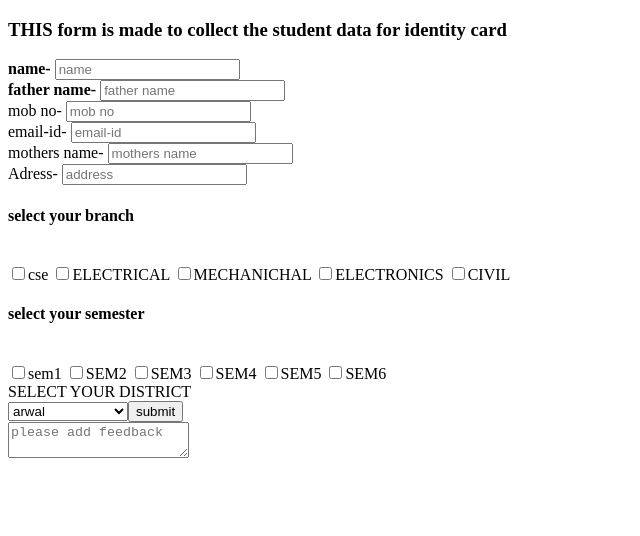
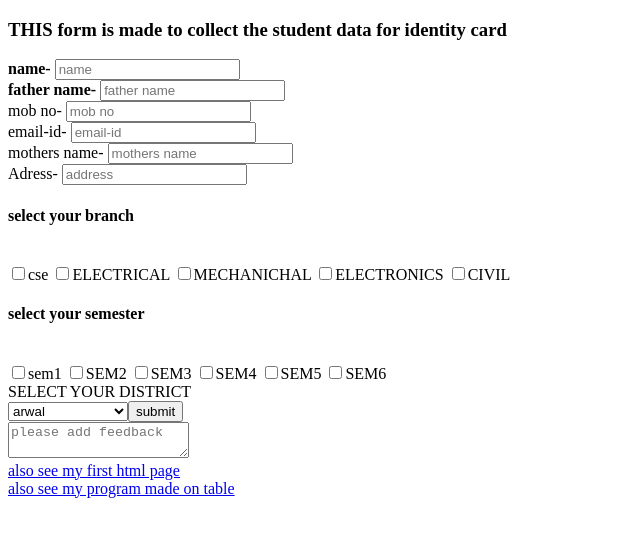
Before and after one commit to Siddharthbramhan/FORM, a plain HTML site: page index.html in a window 1280 px wide. Shown: the whole page, without its empty margins (0-640 px from the left). Drawn offline with Linux system fonts and the light colour scheme.

Commit message:
Add files via upload

```diff
--- a/index.html
+++ b/index.html
@@ -118,6 +118,9 @@
                             <input type="submit" value="submit"</input>
                               </br>
                              <textarea height ="500" name="feedback" value="feedback" placeholder="please add feedback"></textarea>
-
+                              <br>
+                             <a href="https://siddharthbramhan.github.io/MY-FIRST-PROJECT-HTML/">also see my first html page</a>
+                                <br>
+                                   <a href="https://siddharthbramhan.github.io/table-program/">also see my program made on table</a>
                             </body>
                             </html>
```
